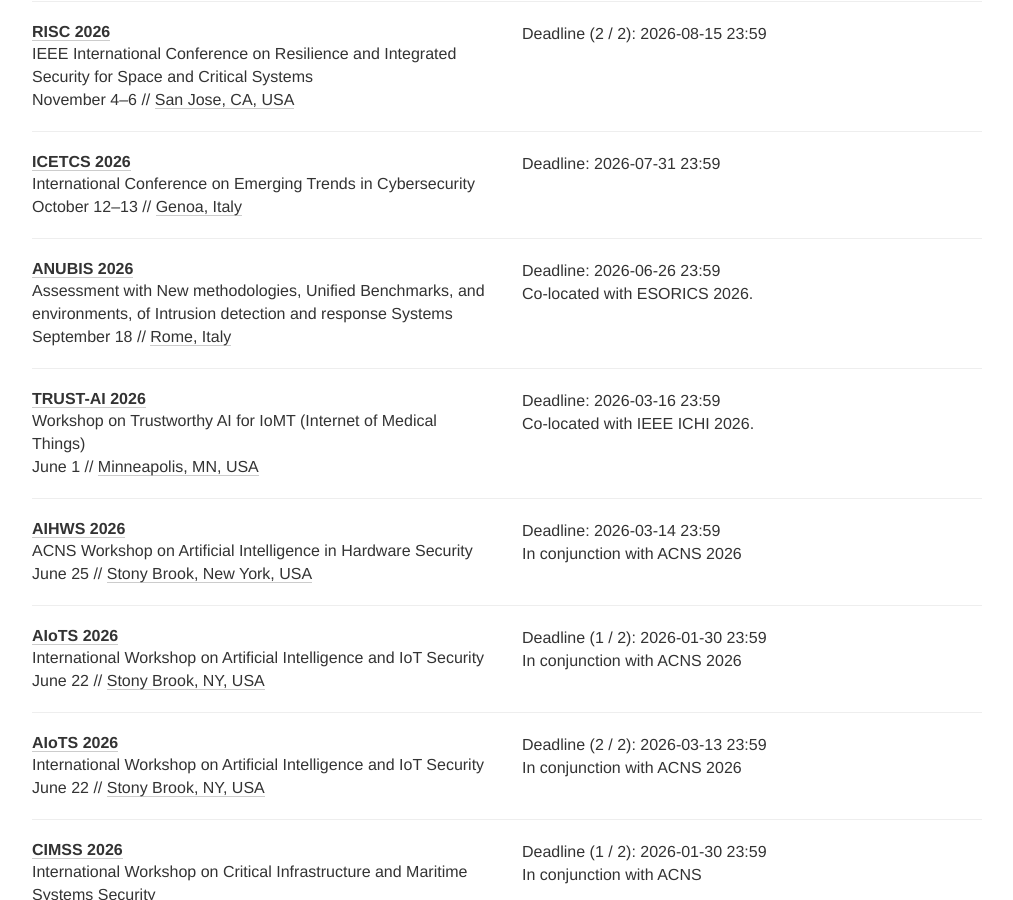
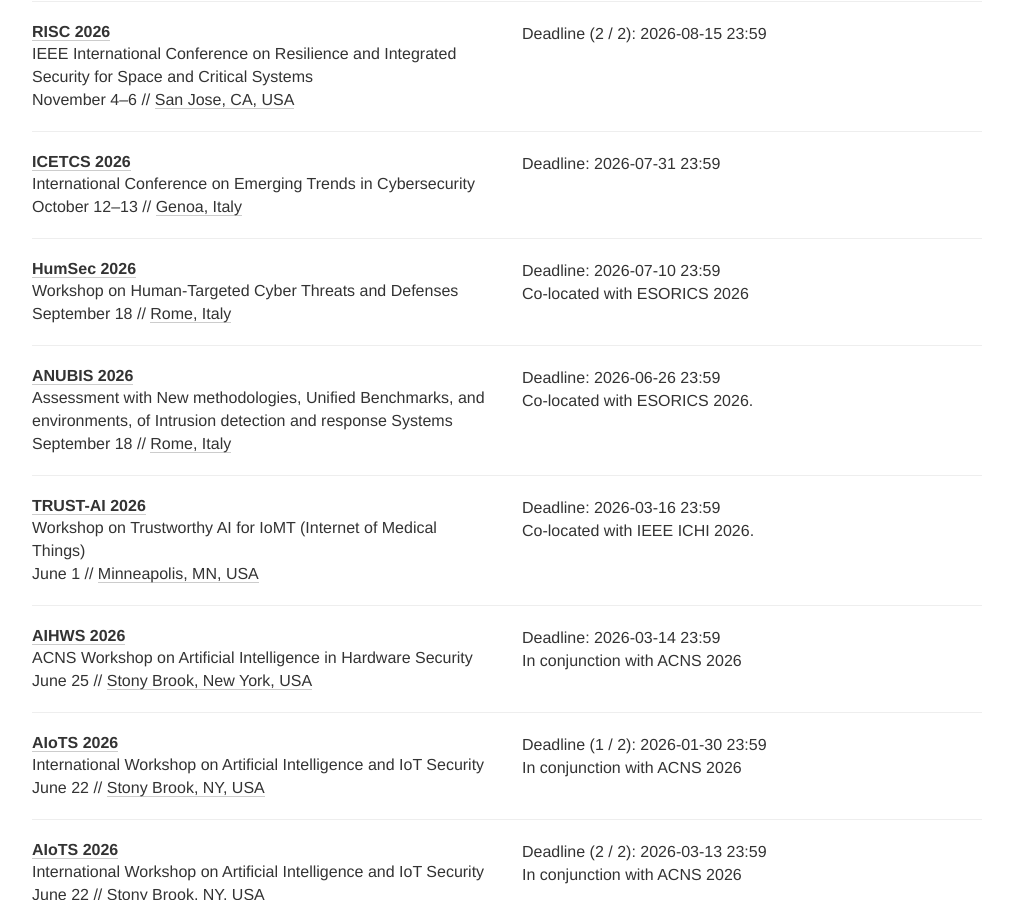
Before and after one commit to sec-deadlines/sec-deadlines.github.io, a Jekyll site: the page built from index.html, in a window 1280 px wide and 900 px high, scrolled down 15654 px. Shown: the whole window, without its empty margins (133-1146 px from the left). Built offline with Jekyll 4.4.1, drawn with Linux system fonts in a browser that asks for light colours; nearby versions of some CDN libraries; comment, search, counter and statistics services are not loaded.

Commit message:
Update conferences.yml

```diff
--- a/_data/conferences.yml
+++ b/_data/conferences.yml
@@ -903,6 +903,16 @@
   tags: [SEC, CONF, OTHERS]
 
 # Workshops
+- name: HumSec
+  description: Workshop on Human-Targeted Cyber Threats and Defenses
+  year: 2026
+  link: https://humsec26.github.io/
+  deadline: ["2026-07-10 23:59"]
+  date: September 18
+  comment: Co-located with ESORICS 2026
+  place: Rome, Italy
+  tags: [SEC, SHOP, OTHERS]
+
 
 - name: ANUBIS
   description: Assessment with New methodologies, Unified Benchmarks, and environments, of Intrusion detection and response Systems
```
